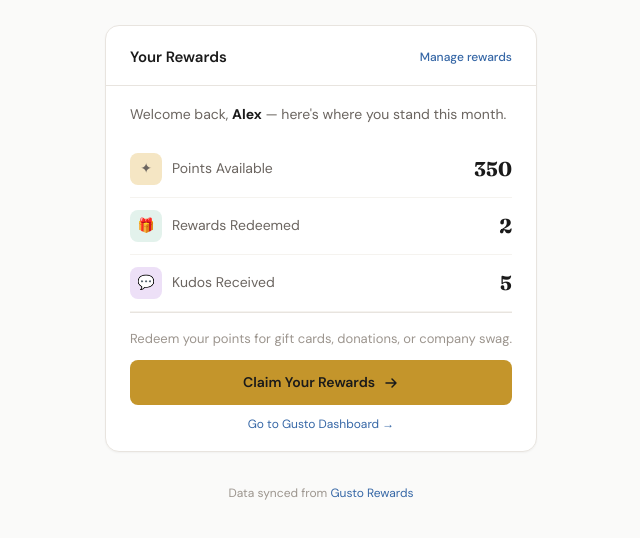
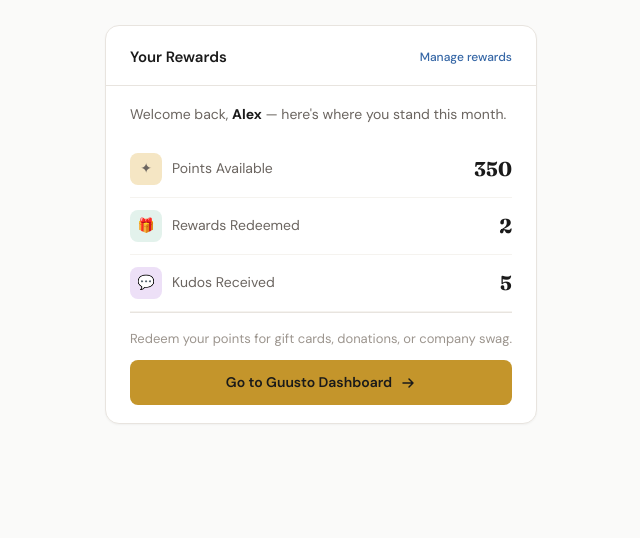
Before and after one commit to cdcruz-sbse/myrewards-widget, a plain HTML site: page index.html in a window 1280 px wide. Shown: the part 102-640 px from the top of the page, without its empty margins (319-959 px from the left). Drawn offline with Linux system fonts and the light colour scheme.

Commit message:
Update rewards link and remove footer section

```diff
--- a/index.html
+++ b/index.html
@@ -339,20 +339,16 @@
         <div class="rewards-cta">
           <p>Redeem your points for gift cards, donations, or company swag.</p>
           <a class="claim-btn" href="https://app.gusto.com/rewards/redeem" target="_blank" rel="noopener">
-            Claim Your Rewards
+            Go to Guusto Dashboard
             <svg width="16" height="16" viewBox="0 0 16 16" fill="none"><path d="M3 8h10m0 0L9 4m4 4L9 12" stroke="currentColor" stroke-width="1.5" stroke-linecap="round" stroke-linejoin="round"/></svg>
           </a>
-          <a class="gusto-link" href="https://app.gusto.com" target="_blank" rel="noopener">Go to Gusto Dashboard →</a>
         </div>
       </div>
     </div>
 
   </div>
 
-  <!-- Footer -->
-  <div class="widget-footer fade-in">
-    Data synced from <a href="https://app.gusto.com/rewards" target="_blank" rel="noopener">Gusto Rewards</a>
-  </div>
+
 
 </div>
 </body>
```
